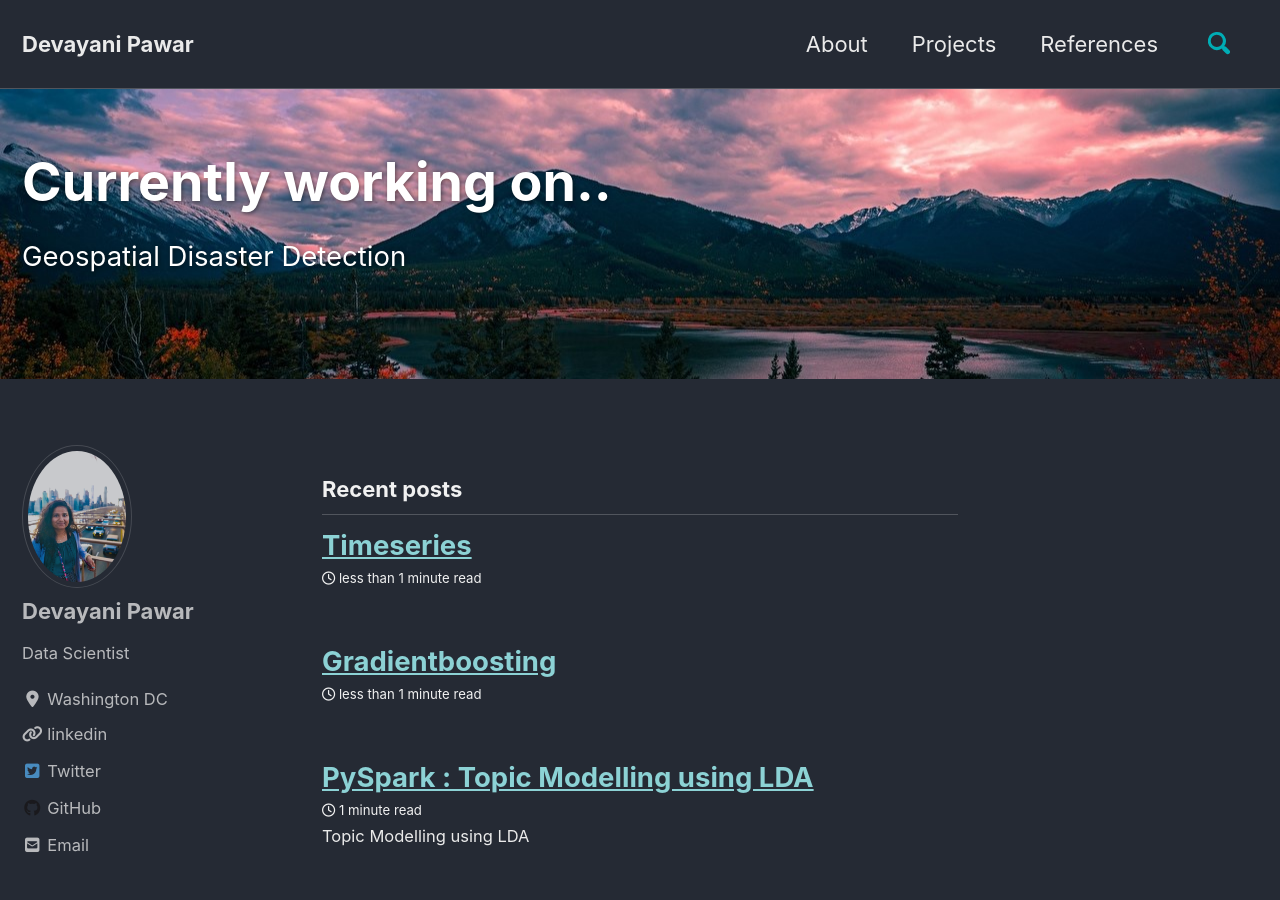
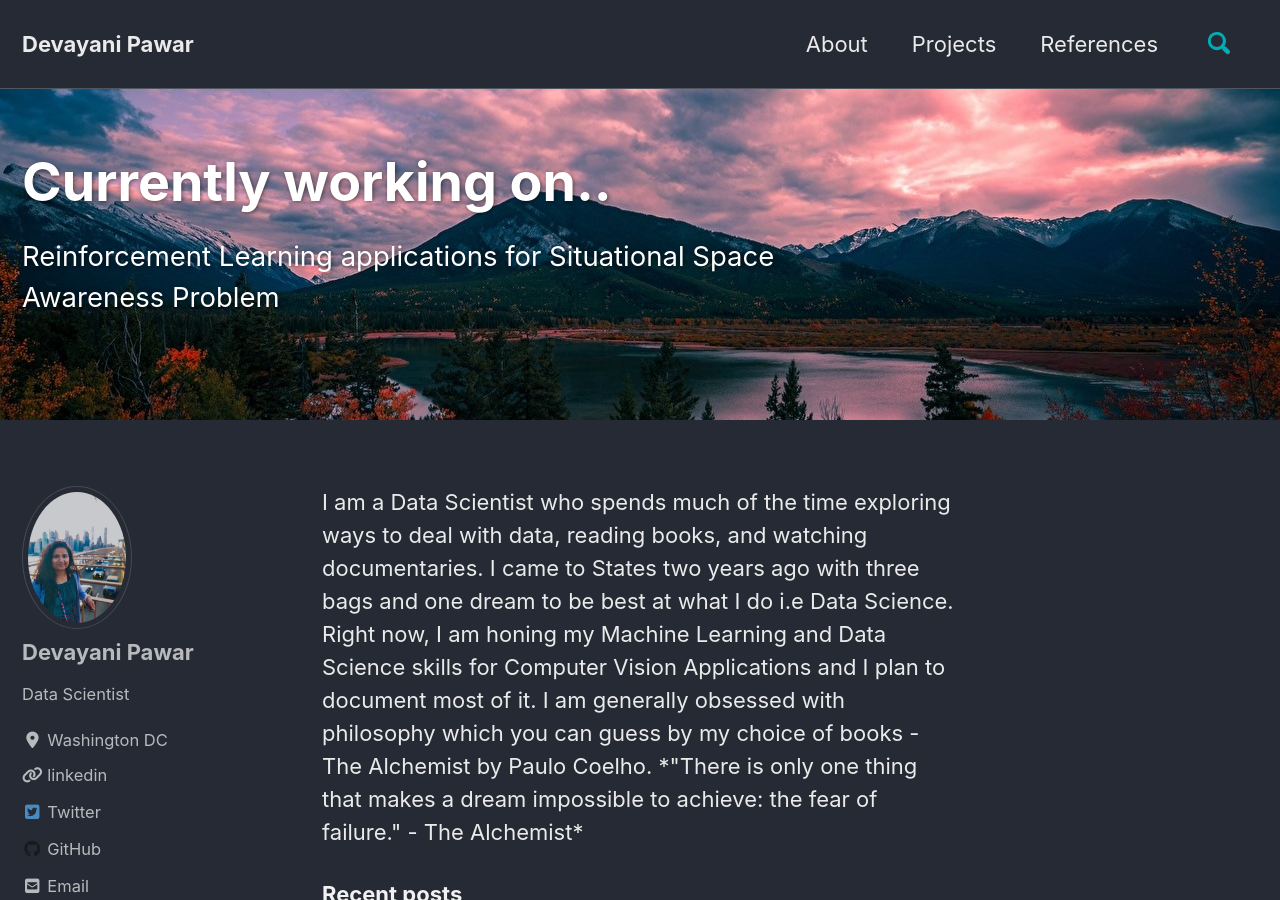
Before and after one commit to devayanipowar/devayanipowar.github.io, a Jekyll site: the page built from index.html, in a window 1280 px wide and 900 px high. Built offline with Jekyll 4.4.1, drawn with Linux system fonts in a browser that asks for light colours; cached includes are drawn as plain includes; nearby versions of some CDN libraries; the list of posts is cut into pages by our own code.

Commit message:
updated files

```diff
--- a/index.html
+++ b/index.html
@@ -2,10 +2,14 @@
 layout: home
 author_profile: true
 title: "Currently working on.."
-excerpt: "Geospatial Disaster Detection"
+excerpt: "Reinforcement Learning applications for Situational Space Awareness Problem"
 
 header:
   overlay_image: "/images/moun.jpg"
 
+---
 
----
+I am a Data Scientist who spends much of the time exploring ways to deal with data, reading books, and watching documentaries. I came to States two years ago with three bags and one dream to be best at what I do i.e Data Science. Right now, I am honing my Machine Learning and Data Science skills for Computer Vision Applications and I plan to document most of it. I am generally obsessed with philosophy which you can guess by my choice of books - The Alchemist by Paulo Coelho.
+
+
+*"There is only one thing that makes a dream impossible to achieve: the fear of failure." - The Alchemist*
```
Also changed, not shown: _pages/about.md (+0 -1 lines).
